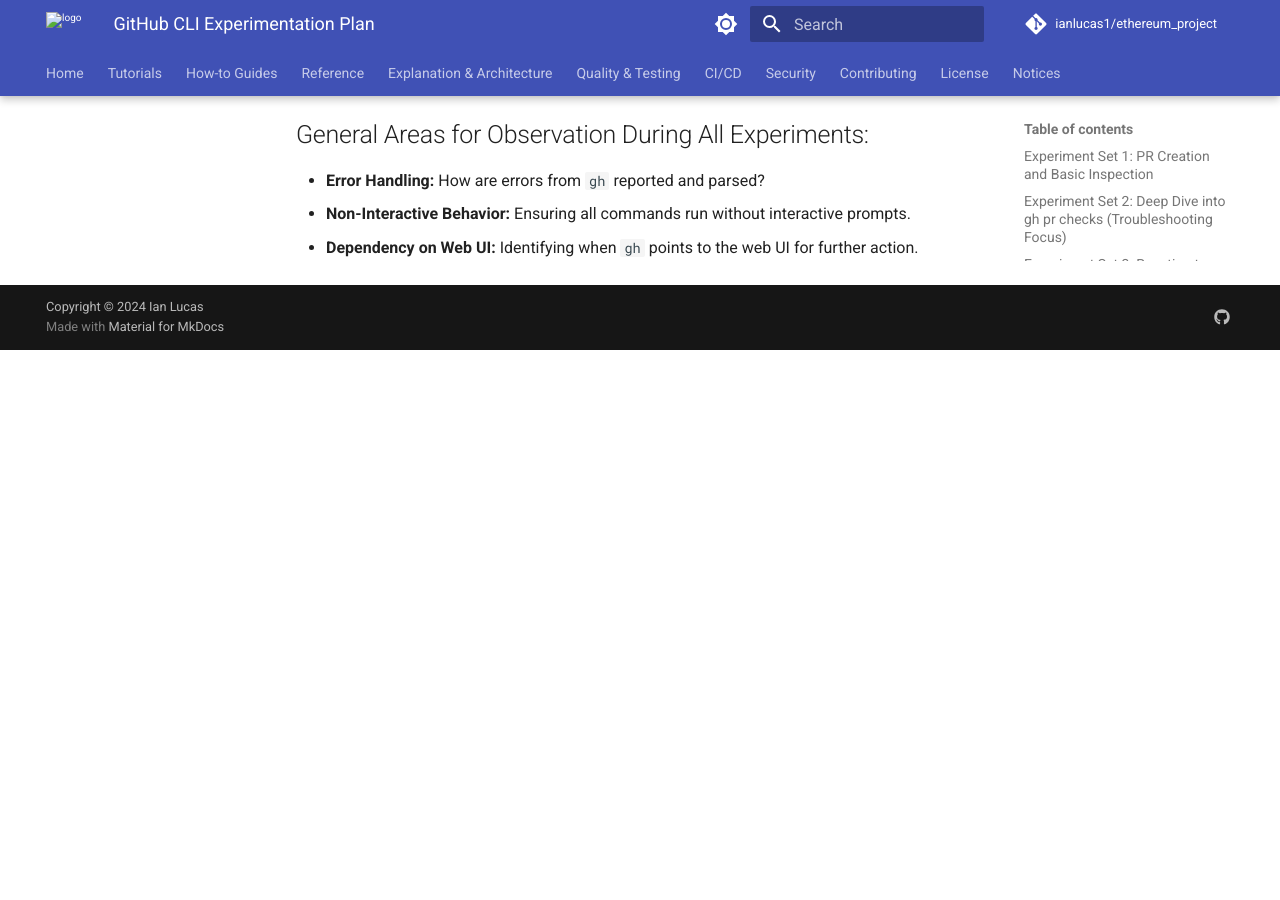
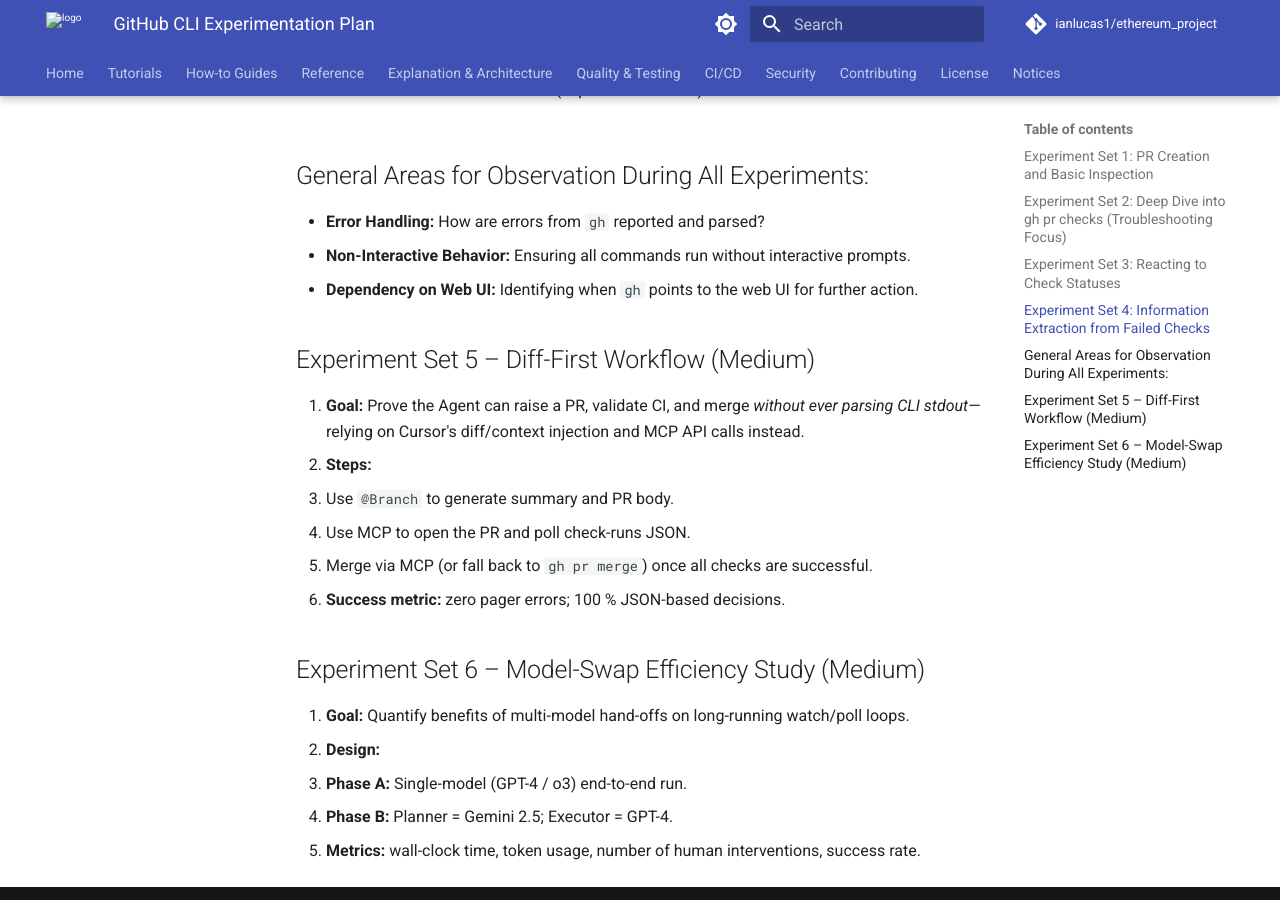
Before and after one commit to ianlucas1/ethereum_project, an MkDocs documentation site: the page built from docs/dev_agent_experiments/github_cli_plan.md, in a window 1280 px wide and 900 px high, scrolled down 2687 px. Built offline with MkDocs 1.6.1 and Material for MkDocs 9.7.7, drawn with Linux system fonts in a browser that asks for light colours; comment, search, counter and statistics services are not loaded; before the commit the page ends 3037 px from its top, so only the background shows below that; some of the changed text lies outside the part shown.

Commit message:
docs: integrate new experiment sets & priority tweaks per analysis report

```diff
--- a/docs/dev_agent_experiments/github_cli_plan.md
+++ b/docs/dev_agent_experiments/github_cli_plan.md
@@ -73,3 +77,20 @@
 *   **Error Handling:** How are errors from `gh` reported and parsed?
 *   **Non-Interactive Behavior:** Ensuring all commands run without interactive prompts.
 *   **Dependency on Web UI:** Identifying when `gh` points to the web UI for further action.
+
+## Experiment Set 5 – Diff-First Workflow (Medium)
+
+1. **Goal:** Prove the Agent can raise a PR, validate CI, and merge *without ever parsing CLI stdout*—relying on Cursor's diff/context injection and MCP API calls instead.
+2. **Steps:**
+   * Use `@Branch` to generate summary and PR body.
+   * Use MCP to open the PR and poll check-runs JSON.
+   * Merge via MCP (or fall back to `gh pr merge`) once all checks are successful.
+3. **Success metric:** zero pager errors; 100 % JSON-based decisions.
+
+## Experiment Set 6 – Model-Swap Efficiency Study (Medium)
+
+1. **Goal:** Quantify benefits of multi-model hand-offs on long-running watch/poll loops.
+2. **Design:**
+   * **Phase A:** Single-model (GPT-4 / o3) end-to-end run.
+   * **Phase B:** Planner = Gemini 2.5; Executor = GPT-4.
+3. **Metrics:** wall-clock time, token usage, number of human interventions, success rate.
--- a/temp_experiment_file.txt
+++ /dev/null
@@ -1,4 +0,0 @@
-This is a temporary file for GitHub CLI experiments.
-It will be modified, committed, and used in a test PR workflow.
-
-A trivial line added for experiment 0.1.
```
Also changed, not shown: other parts of docs/dev_agent_experiments/github_cli_plan.md (+4 -0 lines).
